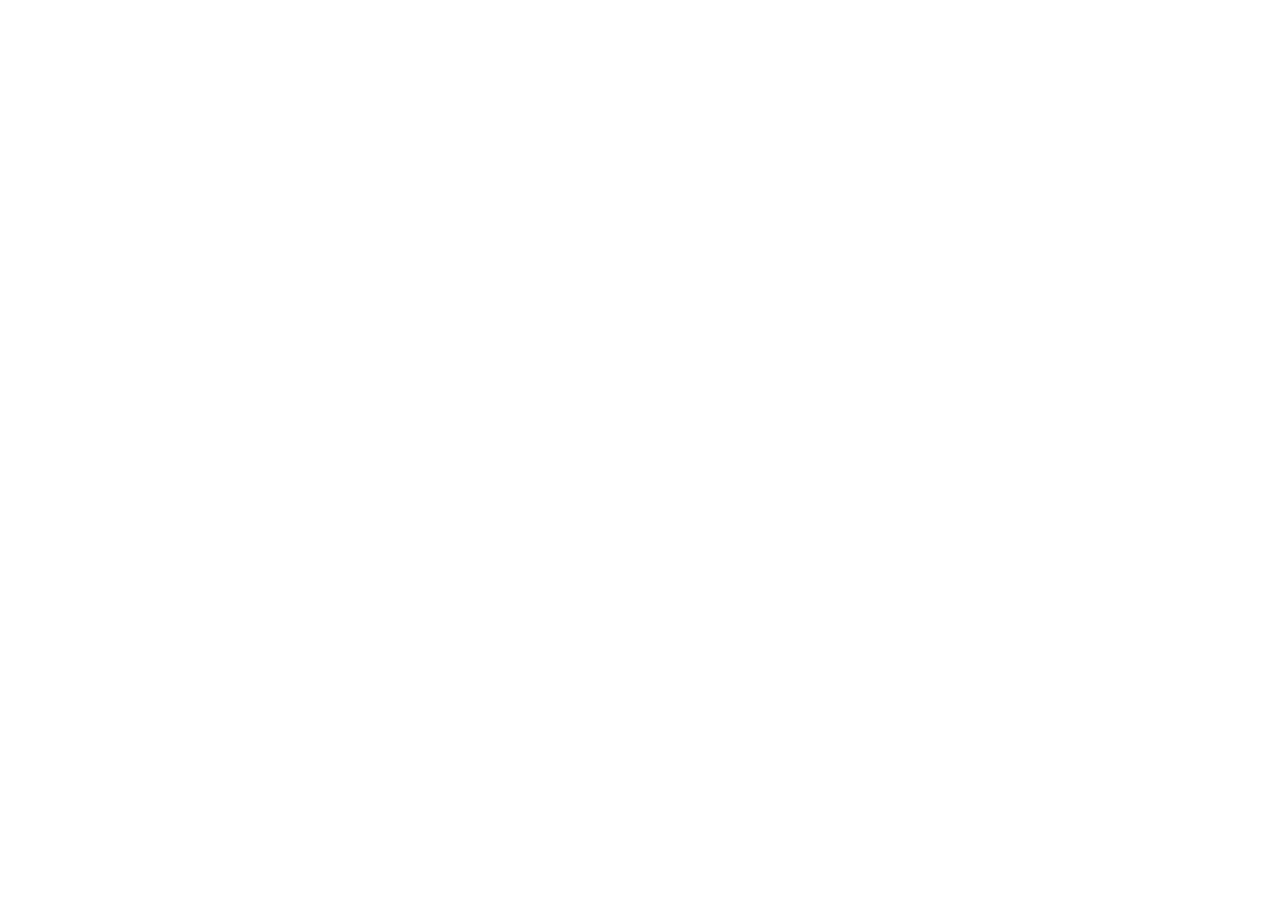
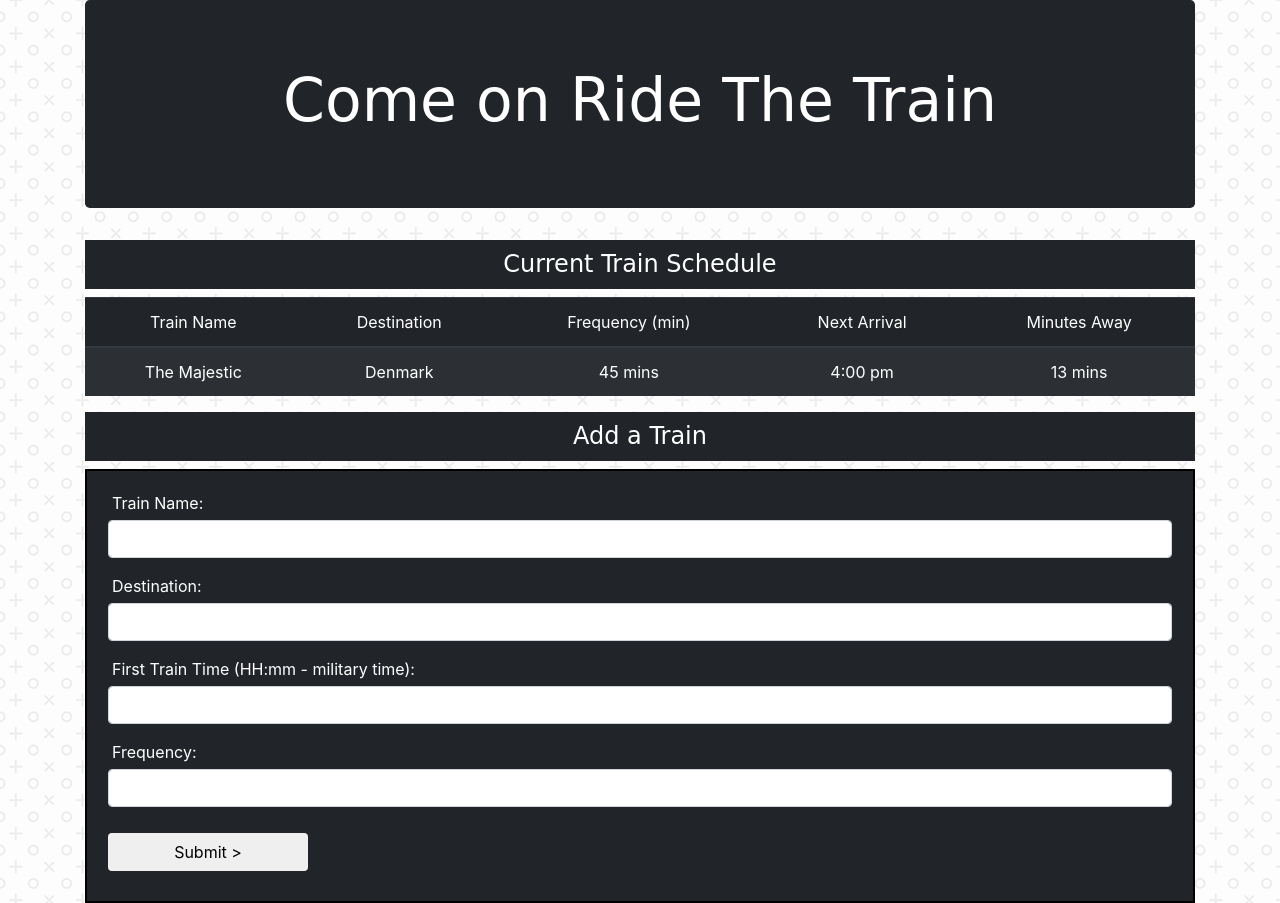
Before and after one commit to cmpablo/Train-Schedule, a plain HTML site: page index.html in a window 1280 px wide. Before the commit the page ends 800 px from the top, so only its background shows below. Drawn offline with nearby package versions, Linux system fonts and the light colour scheme; a web font is replaced by a local one.

Commit message:
added initial layout and styling

```diff
--- a/assets/css/style.css
+++ b/assets/css/style.css
@@ -0,0 +1,52 @@
+body {
+    background-image: url("../images/bg_img.png");
+}
+
+.main-title,
+h4 {
+  font-family: "Codystar", cursive;
+  text-align: center;
+  color: #fff;
+  background-color: #212529;
+}
+
+#jambotron {
+    background-color: #212529;
+}
+
+.main-title {
+    font-size: 60px;
+}
+
+h4 {
+    padding: 10px;
+}
+
+.card-body {
+    border: 2px solid #000;
+    /* border-radius: 4px; */
+    background-color: #212529;
+    color: #fff;
+}
+
+thead,
+tbody {
+    text-align: center;
+}
+
+label {
+    margin: 0px 0px 5px 20px;
+    /* background-color: #212529;
+    color: #fff; */
+}
+
+.form-control {
+    width: 97%;
+    margin: 0px auto;
+
+}
+
+#add-train {
+    width: 200px;
+    margin: 10px 1px;
+}
--- a/assets/javascript/app.js
+++ b/assets/javascript/app.js
@@ -0,0 +1,11 @@
+ // Initialize Firebase
+ var config = {
+    apiKey: "AIzaSyByZO9JCJ0lCSMT3LAST2RdIFZKfdRzka8",
+    authDomain: "train-schedule-79421.firebaseapp.com",
+    databaseURL: "https://train-schedule-79421.firebaseio.com",
+    projectId: "train-schedule-79421",
+    storageBucket: "train-schedule-79421.appspot.com",
+    messagingSenderId: "295856532208"
+  };
+
+  firebase.initializeApp(config);
--- a/index.html
+++ b/index.html
@@ -1,22 +1,97 @@
 <!DOCTYPE html>
 <html>
+
 <head>
     <meta charset="utf-8" />
     <meta http-equiv="X-UA-Compatible" content="IE=edge">
     <title>Train Scheduler</title>
     <meta name="viewport" content="width=device-width, initial-scale=1">
     <link rel="stylesheet" type="text/css" media="screen" href="assets/css/reset.css" />
-    <link rel="stylesheet" href="https://maxcdn.bootstrapcdn.com/bootstrap/3.3.7/css/bootstrap.min.css" />
+    <link rel="stylesheet" href="https://stackpath.bootstrapcdn.com/bootstrap/4.1.0/css/bootstrap.min.css" />
     <link rel="stylesheet" type="text/css" media="screen" href="assets/css/style.css" />
+    <link href="https://fonts.googleapis.com/css?family=Codystar" rel="stylesheet">
+    <script src="https://www.gstatic.com/firebasejs/4.12.1/firebase.js"></script>
 
 </head>
+
 <body>
 
+    <div class="container">
 
-    <!-- JAVASCRIPT -->
+        <div class="jumbotron" id="jambotron">
+            <h1 class="main-title">Come on Ride The Train</h1>
+        </div>
+
+        <!-- Current Train -->
+        <div class="table-header">
+            <h4>Current Train Schedule</h4>
+        </div>
+        <table class="table table-striped table-dark">
+            <thead>
+                <tr>
+                    <th scope="col">Train Name</th>
+                    <th scope="col">Destination</th>
+                    <th scope="col">Frequency (min)</th>
+                    <th scope="col">Next Arrival</th>
+                    <th scope="col">Minutes Away</th>
+                </tr>
+            </thead>
+            <tbody>
+                <tr>
+                    <td>The Majestic</td>
+                    <td>Denmark</td>
+                    <td>45 mins</td>
+                    <td>4:00 pm</td>
+                    <td>13 mins</td>
+                </tr>
+            </tbody>
+        </table>
+
+        <!-- Add Train Input Form -->
+
+        <div class="table-header">
+            <h4>Add a Train</h4>
+        </div>
+
+        <div class="card-body">
+
+            <form role="form" id="form-body">
+                <div class="form-group row">
+                    <label for="name-input">Train Name:</label>
+                    <input class="form-control" id="name-input" type="text">
+                </div>
+
+                <div class="form-group row">
+                    <label for="dest-input">Destination:</label>
+                    <input class="form-control" id="dest-input" type="text">
+                </div>
+
+                <div class="form-group row">
+                    <label for="time-input">First Train Time (HH:mm - military time):</label>
+                    <input class="form-control" id="time-input" type="number">
+                </div>
+
+                <div class="form-group row">
+                    <label for="frequency-input">Frequency:</label>
+                    <input class="form-control" id="frequency-input" type="number"></textarea>
+                </div>
+
+                <button class="btn btn-default" id="add-train" type="submit">Submit ></button>
+            </form>
+
+        </div>
+
+    </div>
+
+
+    <!-- ///// JAVASCRIPT ///// -->
+    <script src="https://code.jquery.com/jquery-3.3.1.slim.min.js"></script>
+    <script src="https://cdnjs.cloudflare.com/ajax/libs/popper.js/1.14.0/umd/popper.min.js"></script>
+    <script src="https://stackpath.bootstrapcdn.com/bootstrap/4.1.0/js/bootstrap.min.js"></script>
     <script src="https://cdnjs.cloudflare.com/ajax/libs/jquery/3.2.1/jquery.min.js"></script>
     <script src="assets/javascript/app.js"></script>
 
 
 </body>
+
 </html>
```
Also changed, not shown: assets/images/bg_img.png (added).
